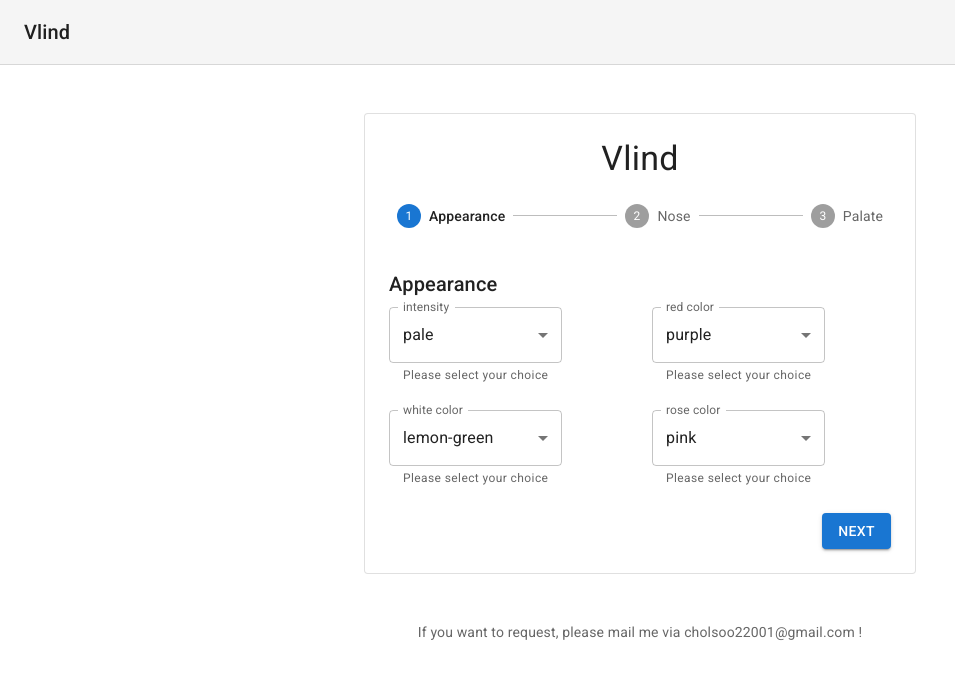
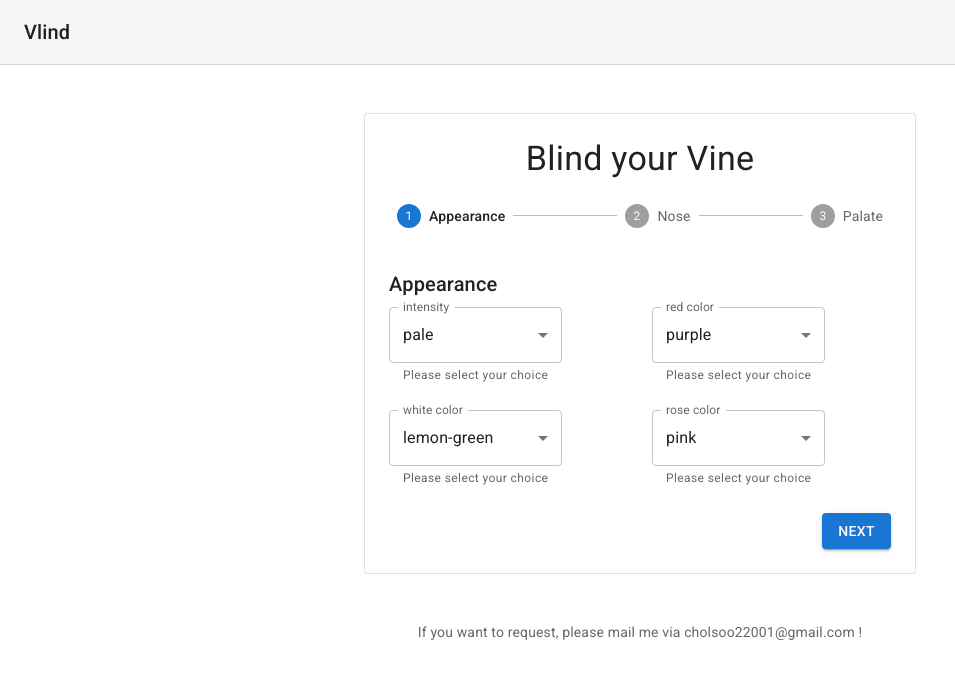
Before and after one commit to sangmoon/vline, a React (Create React App) app: page / in a window 1280 px wide. Shown: the top 678 px of the page, without its empty margins (0-955 px from the left). Built offline with nearby package versions, Linux system fonts and the light colour scheme.

Commit message:
change message

```diff
--- a/src/App.tsx
+++ b/src/App.tsx
@@ -75,7 +75,7 @@ export default function App() {
           sx={{ my: { xs: 3, md: 6 }, p: { xs: 2, md: 3 } }}
         >
           <Typography component="h1" variant="h4" align="center">
-            Vlind
+            Blind your Vine
           </Typography>
           <Stepper activeStep={activeStep} sx={{ pt: 3, pb: 5 }}>
             {steps.map((label) => (
```
